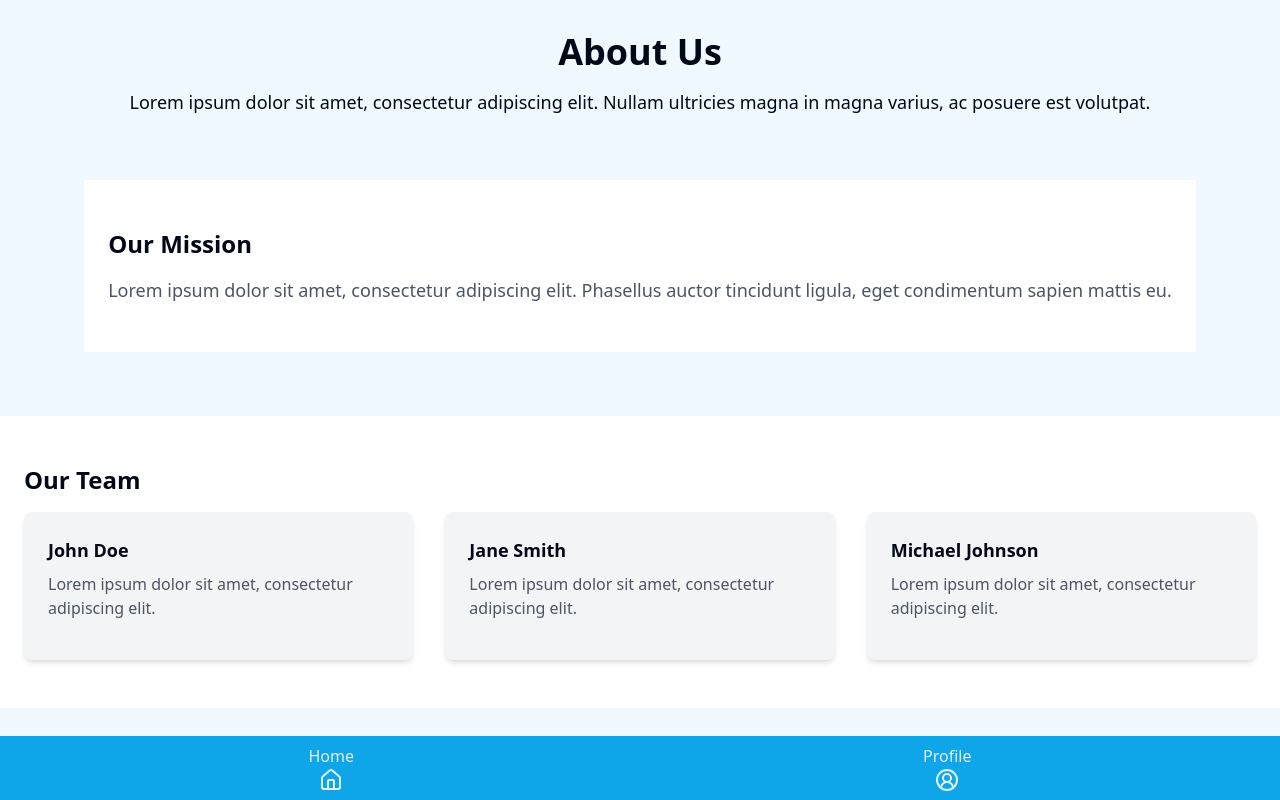
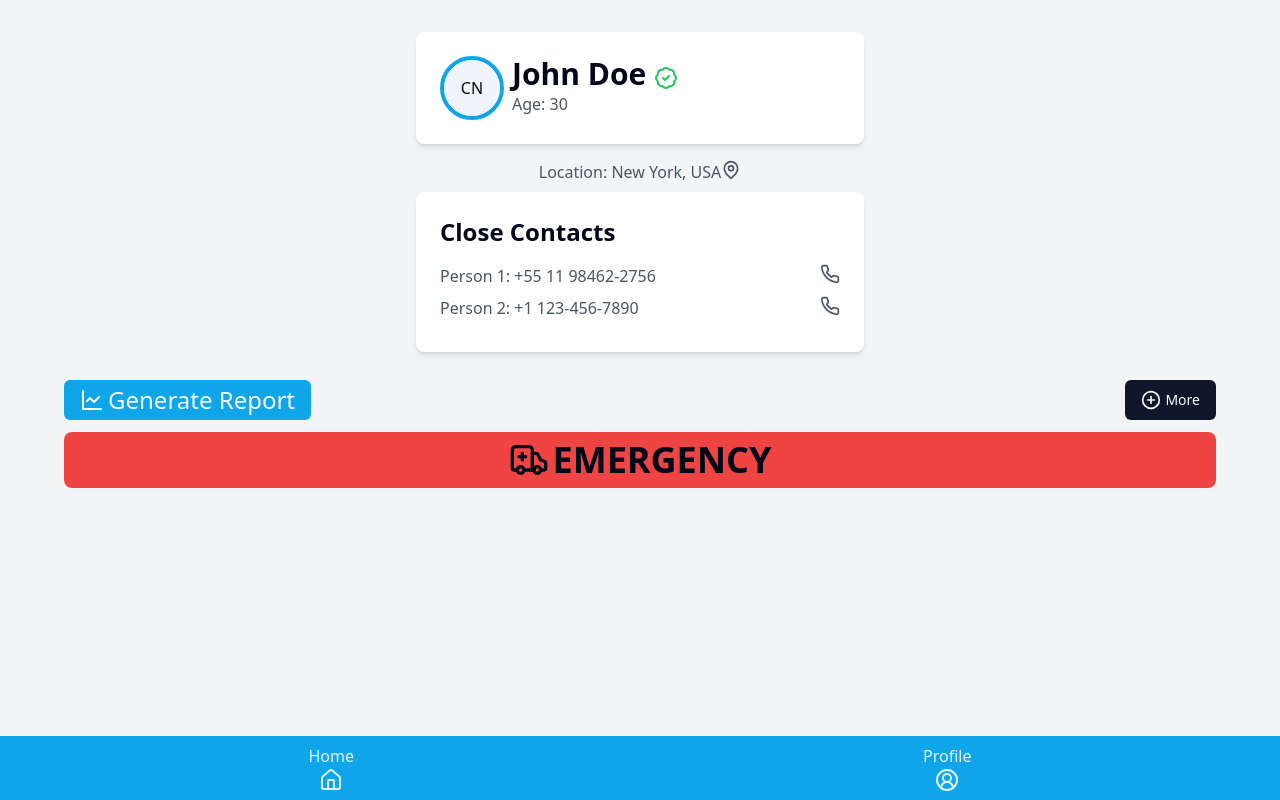
Before and after one commit to Be-My-Doctor/frontend, a React (Vite) app: page /profile in a window 1280 px wide. Built offline with nearby package versions, Linux system fonts and the light colour scheme.

Commit message:
basic profile page

```diff
--- a/package.json
+++ b/package.json
@@ -10,6 +10,8 @@
     "preview": "vite preview"
   },
   "dependencies": {
+    "@radix-ui/react-alert-dialog": "^1.0.5",
+    "@radix-ui/react-avatar": "^1.0.4",
     "@radix-ui/react-slot": "^1.0.2",
     "class-variance-authority": "^0.7.0",
     "clsx": "^2.1.0",
--- /dev/null
+++ b/src/components/ui/alert-dialog.tsx
@@ -0,0 +1,139 @@
+import * as React from "react"
+import * as AlertDialogPrimitive from "@radix-ui/react-alert-dialog"
+
+import { cn } from "@/lib/utils"
+import { buttonVariants } from "@/components/ui/button"
+
+const AlertDialog = AlertDialogPrimitive.Root
+
+const AlertDialogTrigger = AlertDialogPrimitive.Trigger
+
+const AlertDialogPortal = AlertDialogPrimitive.Portal
+
+const AlertDialogOverlay = React.forwardRef<
+  React.ElementRef<typeof AlertDialogPrimitive.Overlay>,
+  React.ComponentPropsWithoutRef<typeof AlertDialogPrimitive.Overlay>
+>(({ className, ...props }, ref) => (
+  <AlertDialogPrimitive.Overlay
+    className={cn(
+      "fixed inset-0 z-50 bg-black/80  data-[state=open]:animate-in data-[state=closed]:animate-out data-[state=closed]:fade-out-0 data-[state=open]:fade-in-0",
+      className
+    )}
+    {...props}
+    ref={ref}
+  />
+))
+AlertDialogOverlay.displayName = AlertDialogPrimitive.Overlay.displayName
+
+const AlertDialogContent = React.forwardRef<
+  React.ElementRef<typeof AlertDialogPrimitive.Content>,
+  React.ComponentPropsWithoutRef<typeof AlertDialogPrimitive.Content>
+>(({ className, ...props }, ref) => (
+  <AlertDialogPortal>
+    <AlertDialogOverlay />
+    <AlertDialogPrimitive.Content
+      ref={ref}
+      className={cn(
+        "fixed left-[50%] top-[50%] z-50 grid w-full max-w-lg translate-x-[-50%] translate-y-[-50%] gap-4 border bg-background p-6 shadow-lg duration-200 data-[state=open]:animate-in data-[state=closed]:animate-out data-[state=closed]:fade-out-0 data-[state=open]:fade-in-0 data-[state=closed]:zoom-out-95 data-[state=open]:zoom-in-95 data-[state=closed]:slide-out-to-left-1/2 data-[state=closed]:slide-out-to-top-[48%] data-[state=open]:slide-in-from-left-1/2 data-[state=open]:slide-in-from-top-[48%] sm:rounded-lg",
+        className
+      )}
+      {...props}
+    />
+  </AlertDialogPortal>
+))
+AlertDialogContent.displayName = AlertDialogPrimitive.Content.displayName
+
+const AlertDialogHeader = ({
+  className,
+  ...props
+}: React.HTMLAttributes<HTMLDivElement>) => (
+  <div
+    className={cn(
+      "flex flex-col space-y-2 text-center sm:text-left",
+      className
+    )}
+    {...props}
+  />
+)
+AlertDialogHeader.displayName = "AlertDialogHeader"
+
+const AlertDialogFooter = ({
+  className,
+  ...props
+}: React.HTMLAttributes<HTMLDivElement>) => (
+  <div
+    className={cn(
+      "flex flex-col-reverse sm:flex-row sm:justify-end sm:space-x-2",
+      className
+    )}
+    {...props}
+  />
+)
+AlertDialogFooter.displayName = "AlertDialogFooter"
+
+const AlertDialogTitle = React.forwardRef<
+  React.ElementRef<typeof AlertDialogPrimitive.Title>,
+  React.ComponentPropsWithoutRef<typeof AlertDialogPrimitive.Title>
+>(({ className, ...props }, ref) => (
+  <AlertDialogPrimitive.Title
+    ref={ref}
+    className={cn("text-lg font-semibold", className)}
+    {...props}
+  />
+))
+AlertDialogTitle.displayName = AlertDialogPrimitive.Title.displayName
+
+const AlertDialogDescription = React.forwardRef<
+  React.ElementRef<typeof AlertDialogPrimitive.Description>,
+  React.ComponentPropsWithoutRef<typeof AlertDialogPrimitive.Description>
+>(({ className, ...props }, ref) => (
+  <AlertDialogPrimitive.Description
+    ref={ref}
+    className={cn("text-sm text-muted-foreground", className)}
+    {...props}
+  />
+))
+AlertDialogDescription.displayName =
+  AlertDialogPrimitive.Description.displayName
+
+const AlertDialogAction = React.forwardRef<
+  React.ElementRef<typeof AlertDialogPrimitive.Action>,
+  React.ComponentPropsWithoutRef<typeof AlertDialogPrimitive.Action>
+>(({ className, ...props }, ref) => (
+  <AlertDialogPrimitive.Action
+    ref={ref}
+    className={cn(buttonVariants(), className)}
+    {...props}
+  />
+))
+AlertDialogAction.displayName = AlertDialogPrimitive.Action.displayName
+
+const AlertDialogCancel = React.forwardRef<
+  React.ElementRef<typeof AlertDialogPrimitive.Cancel>,
+  React.ComponentPropsWithoutRef<typeof AlertDialogPrimitive.Cancel>
+>(({ className, ...props }, ref) => (
+  <AlertDialogPrimitive.Cancel
+    ref={ref}
+    className={cn(
+      buttonVariants({ variant: "outline" }),
+      "mt-2 sm:mt-0",
+      className
+    )}
+    {...props}
+  />
+))
+AlertDialogCancel.displayName = AlertDialogPrimitive.Cancel.displayName
+
+export {
+  AlertDialog,
+  AlertDialogPortal,
+  AlertDialogOverlay,
+  AlertDialogTrigger,
+  AlertDialogContent,
+  AlertDialogHeader,
+  AlertDialogFooter,
+  AlertDialogTitle,
+  AlertDialogDescription,
+  AlertDialogAction,
+  AlertDialogCancel,
+}
--- /dev/null
+++ b/src/components/ui/avatar.tsx
@@ -0,0 +1,48 @@
+import * as React from "react"
+import * as AvatarPrimitive from "@radix-ui/react-avatar"
+
+import { cn } from "@/lib/utils"
+
+const Avatar = React.forwardRef<
+  React.ElementRef<typeof AvatarPrimitive.Root>,
+  React.ComponentPropsWithoutRef<typeof AvatarPrimitive.Root>
+>(({ className, ...props }, ref) => (
+  <AvatarPrimitive.Root
+    ref={ref}
+    className={cn(
+      "relative flex h-10 w-10 shrink-0 overflow-hidden rounded-full",
+      className
+    )}
+    {...props}
+  />
+))
+Avatar.displayName = AvatarPrimitive.Root.displayName
+
+const AvatarImage = React.forwardRef<
+  React.ElementRef<typeof AvatarPrimitive.Image>,
+  React.ComponentPropsWithoutRef<typeof AvatarPrimitive.Image>
+>(({ className, ...props }, ref) => (
+  <AvatarPrimitive.Image
+    ref={ref}
+    className={cn("aspect-square h-full w-full", className)}
+    {...props}
+  />
+))
+AvatarImage.displayName = AvatarPrimitive.Image.displayName
+
+const AvatarFallback = React.forwardRef<
+  React.ElementRef<typeof AvatarPrimitive.Fallback>,
+  React.ComponentPropsWithoutRef<typeof AvatarPrimitive.Fallback>
+>(({ className, ...props }, ref) => (
+  <AvatarPrimitive.Fallback
+    ref={ref}
+    className={cn(
+      "flex h-full w-full items-center justify-center rounded-full bg-muted",
+      className
+    )}
+    {...props}
+  />
+))
+AvatarFallback.displayName = AvatarPrimitive.Fallback.displayName
+
+export { Avatar, AvatarImage, AvatarFallback }
--- a/src/pages/Home.tsx
+++ b/src/pages/Home.tsx
@@ -1,5 +1,4 @@
 import { Button } from "@/components/ui/button"
-import { FaBeer } from "react-icons/fa";
 import { useNavigate } from "react-router-dom";
 
 import MainDisplay from "@/components/MainDisplay";
--- a/src/pages/Profile.tsx
+++ b/src/pages/Profile.tsx
@@ -1,52 +1,90 @@
+import { Avatar, AvatarFallback, AvatarImage } from "@/components/ui/avatar"
+import { Button } from "@/components/ui/button"
+import {
+    AlertDialog,
+    AlertDialogAction,
+    AlertDialogCancel,
+    AlertDialogContent,
+    AlertDialogDescription,
+    AlertDialogFooter,
+    AlertDialogHeader,
+    AlertDialogTitle,
+    AlertDialogTrigger,
+} from "@/components/ui/alert-dialog"
+
+import { Phone, MapPin, Ambulance, LineChart, CirclePlus, BadgeCheck } from "lucide-react";
+
 export default function Profile() {
     return (
-        // Container div for the entire about page content
-        <div className="flex flex-col w-full items-center justify-center bg-sky-50">
-            {/* Section for main text content */}
-            <section className="text-center my-8">
-                {/* Heading for the main text content */}
-                <h1 className="text-4xl font-bold mb-4">About Us</h1>
-                {/* Paragraph for the main text content */}
-                <p className="text-lg">Lorem ipsum dolor sit amet, consectetur adipiscing elit. Nullam ultricies magna in magna varius, ac posuere est volutpat.</p>
-            </section>
+        <div className="flex flex-col items-center justify-start bg-gray-100 min-h-screen py-8">
 
-            {/* Section for mission statement */}
-            <section className="bg-white py-12 px-6 my-8">
-                {/* Heading for the mission section */}
-                <h2 className="text-2xl font-bold mb-4">Our Mission</h2>
-                {/* Paragraph for the mission statement */}
-                <p className="text-lg text-gray-600">Lorem ipsum dolor sit amet, consectetur adipiscing elit. Phasellus auctor tincidunt ligula, eget condimentum sapien mattis eu.</p>
-            </section>
-
-            {/* Section for team members */}
-            <section className="bg-white py-12 px-6 my-8">
-                {/* Heading for the team section */}
-                <h2 className="text-2xl font-bold mb-4">Our Team</h2>
-                {/* Grid layout for team members */}
-                <div className="grid grid-cols-1 sm:grid-cols-2 lg:grid-cols-3 gap-8">
-                    {/* Individual team member cards */}
-                    <div className="bg-gray-100 rounded-lg shadow-md p-6">
-                        <h3 className="text-lg font-semibold mb-2">John Doe</h3>
-                        <p className="text-gray-600 mb-4">Lorem ipsum dolor sit amet, consectetur adipiscing elit.</p>
-                    </div>
-                    {/* Team member 2 */}
-                    <div className="bg-gray-100 rounded-lg shadow-md p-6">
-                        <h3 className="text-lg font-semibold mb-2">Jane Smith</h3>
-                        <p className="text-gray-600 mb-4">Lorem ipsum dolor sit amet, consectetur adipiscing elit.</p>
-                    </div>
-                    {/* Team member 3 */}
-                    <div className="bg-gray-100 rounded-lg shadow-md p-6">
-                        <h3 className="text-lg font-semibold mb-2">Michael Johnson</h3>
-                        <p className="text-gray-600 mb-4">Lorem ipsum dolor sit amet, consectetur adipiscing elit.</p>
+            {/* Profile information */}
+            <div className="bg-white w-[90vw] flex flex-col max-w-md p-6 rounded-lg shadow-md mb-4">
+                <div className="flex">
+                    <Avatar className="w-16 h-16 rounded-full border-4 border-sky-500">
+                        <AvatarImage src="" />
+                        <AvatarFallback>CN</AvatarFallback>
+                    </Avatar>
+                    <div className="flex flex-col ml-2">
+                        <div className="flex items-center">
+                            <h1 className="text-3xl font-bold">John Doe</h1>
+                            <BadgeCheck className="text-green-500 ml-2 mt-2" size={24} />
+                        </div>
+                        <p className="text-gray-600">Age: 30</p>
                     </div>
                 </div>
-            </section>
+            </div>
 
-            {/* Footer */}
-            <footer className="text-center bg-sky-900 text-white p-4 mt-auto w-full">
-                {/* Footer text */}
-                <p>&copy; 2024 Your Company. All rights reserved.</p>
-            </footer>
+            <div className="flex justify-between">
+                <p className="text-gray-600 mb-2">Location: New York, USA</p>
+                <MapPin className="text-gray-600 mb-2" size={20} />
+            </div>
+
+            {/* Contact */}
+            <div className="bg-white w-[90vw] max-w-md p-6 rounded-lg shadow-md mb-4">
+                <h2 className="text-2xl font-bold mb-4">Close Contacts</h2>
+                <div className="flex justify-between">
+                    <p className="text-gray-600 mb-2">Person 1: +55 11 98462-2756</p>
+                    <Phone className="text-gray-600 mb-2" size={20} />
+                </div>
+                <div className="flex justify-between">
+                    <p className="text-gray-600 mb-2">Person 2: +1 123-456-7890</p>
+                    <Phone className="text-gray-600 mb-2" size={20} />
+                </div>
+            </div>
+
+            {/* better to make it a component later */}
+
+            <div className="flex flex-col w-[90vw] justify-between">
+                <div className=" flex my-3 justify-between">
+                    <Button className="bg-sky-500 text-2xl">
+                        <LineChart size={24} className="mr-1" /> Generate Report
+                    </Button>
+                    <Button>
+                        <CirclePlus size={20} className="mr-1" />More
+                    </Button>
+                </div>
+                <div>
+                    <AlertDialog>
+                        <AlertDialogTrigger className="flex w-full font-bold text-4xl bg-red-500 px-4 py-2 rounded-lg justify-center cursor-pointer">
+                            <Ambulance size={40} className="mr-1" /> EMERGENCY
+                        </AlertDialogTrigger>
+                        <AlertDialogContent>
+                            <AlertDialogHeader>
+                                <AlertDialogTitle>Call Emergency</AlertDialogTitle>
+                                <AlertDialogDescription>
+                                    We will send a message to your closest contacts and call an ambulance for you.
+                                </AlertDialogDescription>
+                            </AlertDialogHeader>
+                            <AlertDialogFooter>
+                                <AlertDialogCancel>Cancel</AlertDialogCancel>
+                                <AlertDialogAction>Continue</AlertDialogAction>
+                            </AlertDialogFooter>
+                        </AlertDialogContent>
+                    </AlertDialog>
+
+                </div>
+            </div>
         </div>
     );
 }
```
Also changed, not shown: 1 other file (tests, documents, lock files or other folders).
